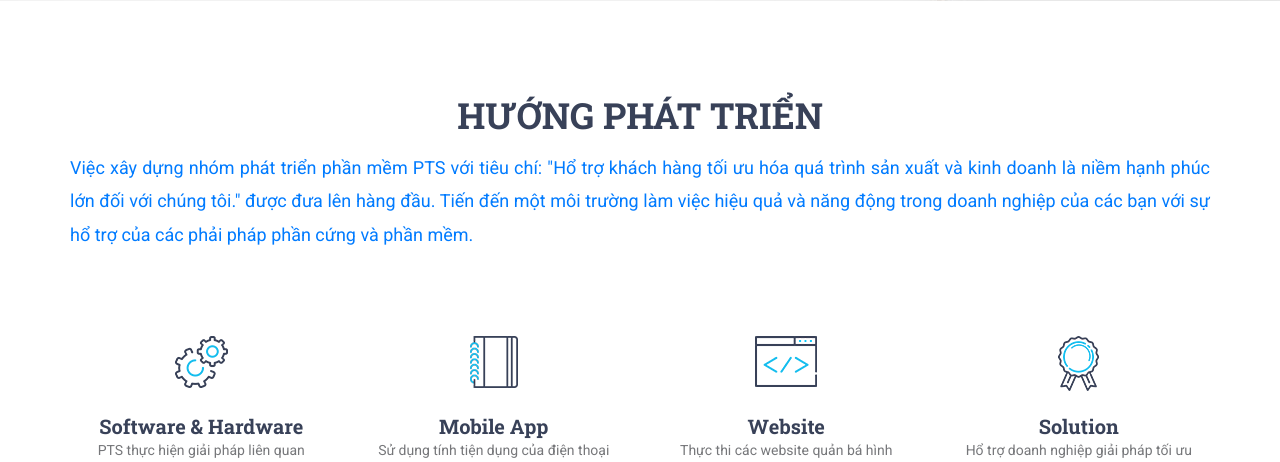
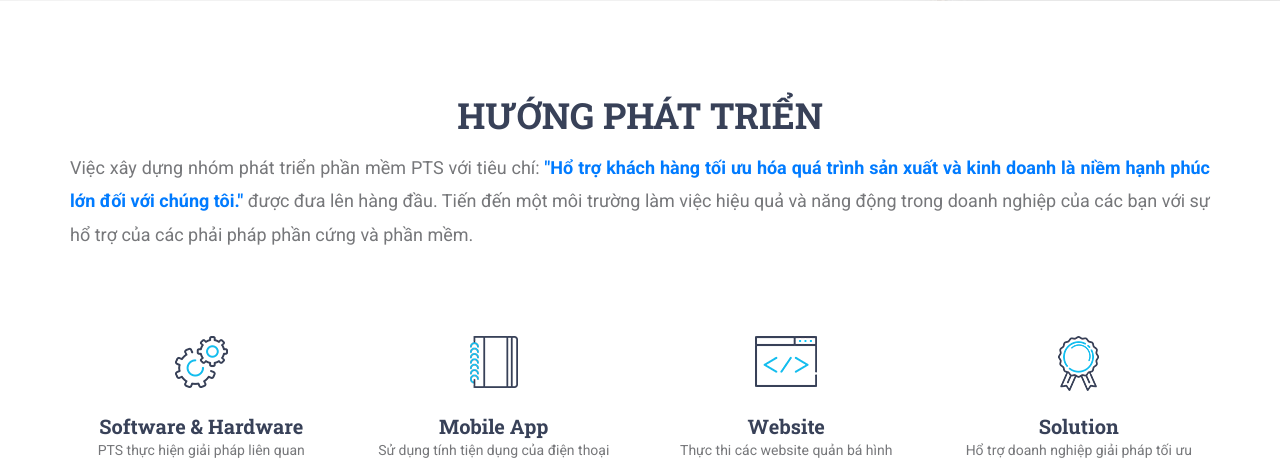
Before and after one commit to PTIT71/WEBSITE_COMPANY, a PHP site: page /vision in a window 1280 px wide. Shown: the part 849-1311 px from the top of the page. Run offline with PHP 8.4, Linux system fonts and the light colour scheme.

Commit message:
fix màu sắc tôn chỉ

```diff
--- a/vision.php
+++ b/vision.php
@@ -205,7 +205,7 @@
 						<h2 class="section_title">HƯỚNG PHÁT TRIỂN</h2>
 					</div>
 					<div>
-						<div class="section_subtitle" ><p class="paragraph_customize_18"><span class="blue_customize_color">Việc xây dựng nhóm phát triển phần mềm PTS với tiêu chí: "Hổ trợ khách hàng tối ưu hóa quá trình sản xuất và kinh doanh là niềm hạnh phúc lớn đối với chúng tôi." được đưa lên hàng đầu. Tiến đến một môi trường làm việc hiệu quả và năng động trong doanh nghiệp của các bạn với sự hổ trợ của các phải pháp phần cứng và phần mềm.</p></div>
+						<div class="section_subtitle" ><p class="paragraph_customize_18">Việc xây dựng nhóm phát triển phần mềm PTS với tiêu chí:<span style="font-weight: 700" class="blue_customize_color"> "Hổ trợ khách hàng tối ưu hóa quá trình sản xuất và kinh doanh là niềm hạnh phúc lớn đối với chúng tôi."</span> được đưa lên hàng đầu. Tiến đến một môi trường làm việc hiệu quả và năng động trong doanh nghiệp của các bạn với sự hổ trợ của các phải pháp phần cứng và phần mềm.</p></div>
 					</div>
 				</div>
 			</div>
```
